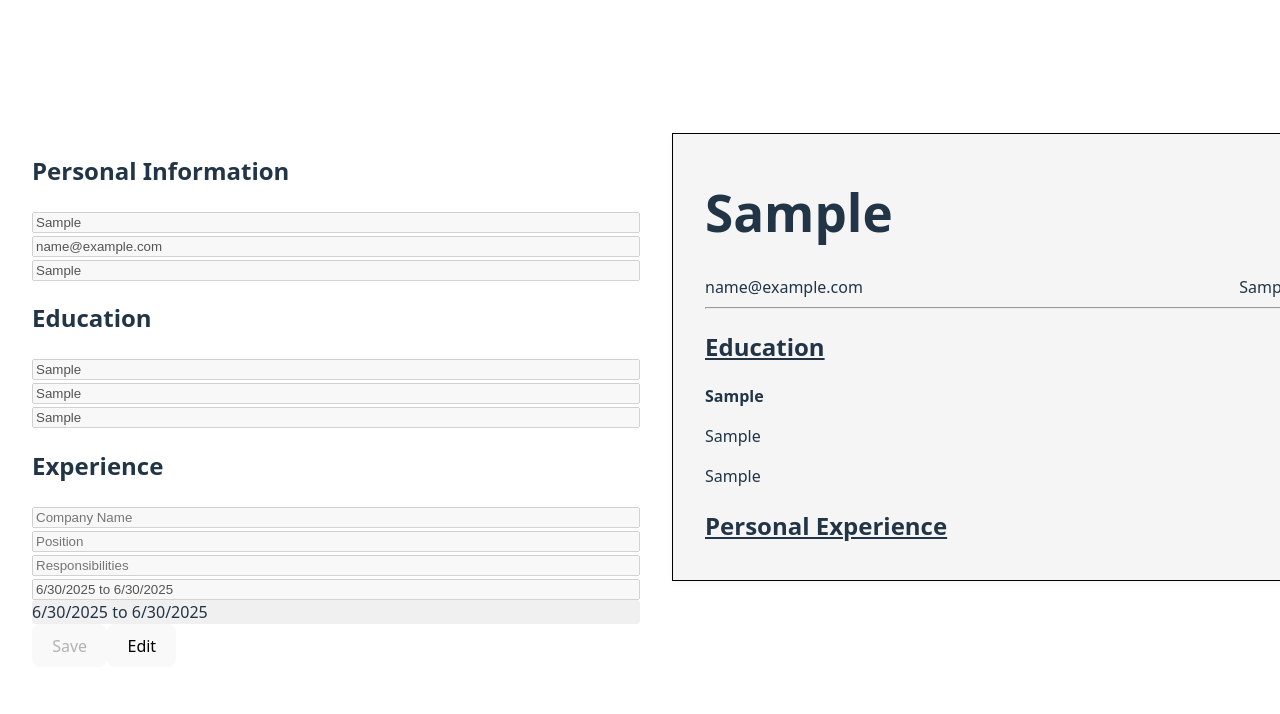
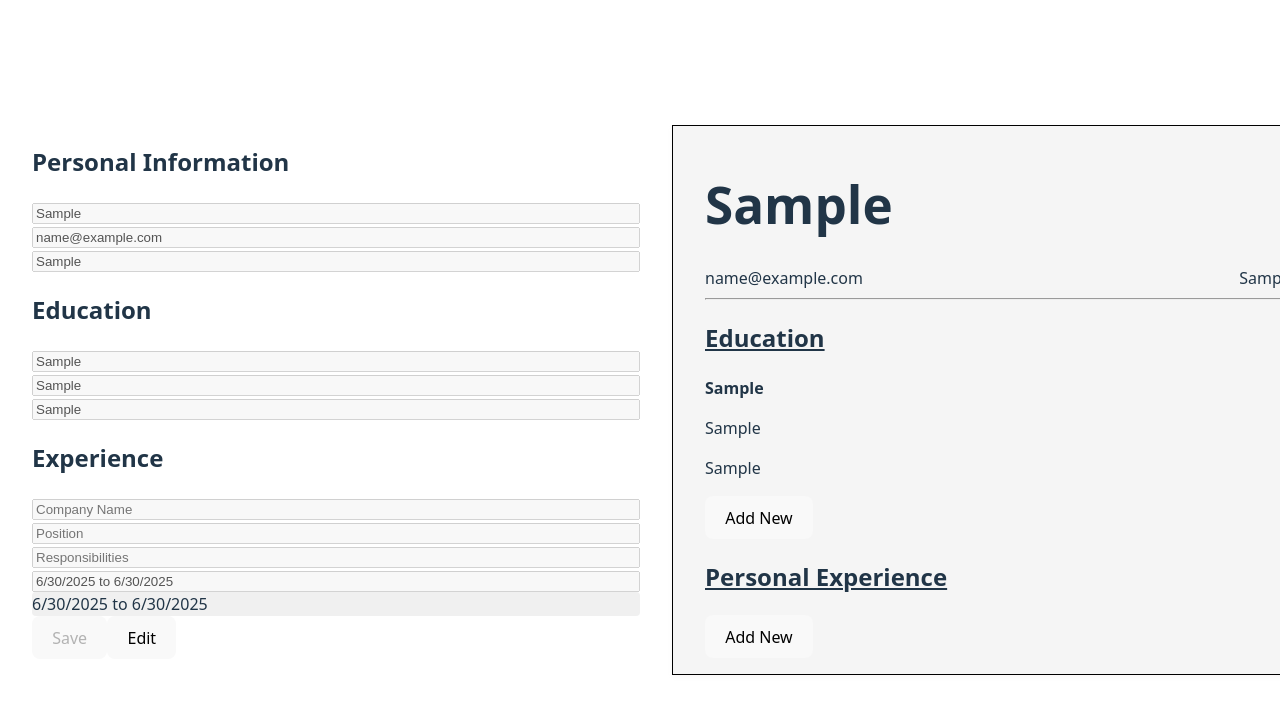
Before and after one commit to Malhar-git/CV-builder, a React (Vite) app: page / in a window 1280 px wide. Both pictures are taken after typing "Sample", "name@example.com", "Sample", "Sample", "Sample", "Sample" into the empty fields and a click on the button "Save". Shown: the top 714 px of the page. Built offline with nearby package versions, Linux system fonts and the light colour scheme.

Commit message:
fix(1):implement independent state variables for Education and PersonalExperience

```diff
--- a/src/App.jsx
+++ b/src/App.jsx
@@ -8,8 +8,13 @@ import { HeaderPreview, Preview } from './components/Preview';
 
 export function App() {
   const [formData, setFormData] = useState({ PersonalInformation: {}, Experience: {}, Education: {} });
+  const [isEditable, setIsEditable] = useState(true);
 
-  const [isEditable, setIsEditable] = useState(true);
+  const [educationCount, setEducationCount] = useState(1);
+  const [experienceCount, setExperienceCount] = useState(1);
+
+  const handleAddEducation = () => setEducationCount(prev => prev + 1);
+  const handleAddExperience = () => setExperienceCount(prev => prev + 1);
 
   const handleSave = () => {
     console.log('Save DATA:', formData);
@@ -37,7 +42,13 @@ export function App() {
     <div id="preview-pg" style={{flex:1}}>
       <HeaderPreview formData={formData}></HeaderPreview>
       <hr></hr>
-      <Preview formData={formData}></Preview>
+      <Preview
+        formData={formData}
+        educationCount={educationCount}
+        experienceCount={experienceCount}
+        onAddEducation={handleAddEducation}
+        onAddExperience={handleAddExperience}
+      />
     </div>
     </div>
   );
--- a/src/components/Preview.jsx
+++ b/src/components/Preview.jsx
@@ -1,49 +1,63 @@
 import "../App.css";
-import "../styles/preview.module.css"
+import styles from "../styles/preview.module.css";
 
-export function HeaderPreview({formData}){
+export function HeaderPreview({formData}) {
     const {PersonalInformation} = formData;
     return (
         <div id="preview-header">
-            {PersonalInformation.name && (<h1 className= "font-bold text-center">{PersonalInformation.name}</h1>)}
-            <div className="flex justify-center items-center gap-5 flex-wrap" style={{display: "flex", justifyContent: "space-between", alignItems:"center"}}>
+            {PersonalInformation.name && (<h1 className="font-bold text-center">{PersonalInformation.name}</h1>)}
+            <div style={{display: "flex", justifyContent: "space-between", alignItems:"center"}}>
                 <div>{PersonalInformation.email}</div>
                 <div>{PersonalInformation.contactNumber}</div>
             </div>
         </div>
     );
 }
-export function Preview({formData}){
-    const {Education, Experience} = formData;
-    return(
-        <div className="styles.preview">
+
+export function Preview({
+  formData,
+  educationCount,
+  experienceCount,
+  onAddEducation,
+  onAddExperience
+}) {
+  const { Education, Experience } = formData;
+  const educationSections = Array.from({ length: educationCount });
+  const personalExperience = Array.from({ length: experienceCount });
+
+  return (
+    <div className={styles.preview}>
+      {educationSections.map((_, idx) => (
+        <div id="education" key={idx}>
+          <h2><u>Education</u></h2>
+          {Education.schoolName && (<b>{Education.schoolName}</b>)}
           <div>
-                <h2><u>Education</u></h2>
-                {Education.schoolName && (<b className="font-itallic text-align-left">{Education.schoolName}</b>)}
-                <div className="flex justify-center items-left gap-5 flex-wrap">
-                    <div className="flex items-center gap-1">
             <p>{Education.fieldOfStudy}</p>
-                    </div>
-                    <div className="flex items-center gap-1">
             <p>{Education.date}</p>
           </div>
+          {idx === educationSections.length - 1 && (
+            <div className="button-education">
+              <button type="button" onClick={onAddEducation}>Add New</button>
             </div>
+          )}
         </div>
+      ))}
+      {personalExperience.map((_, ptr) => (
+        <div id="personalExperience" key={ptr}>
+          <h2><u>Personal Experience</u></h2>
+          {Experience.companyName && (<b>{Experience.companyName}</b>)}
           <div>
-                <h2><u>Personal Experience</u></h2>
-                {Experience.companyName && (<b className="font-itallic text-align-left">{Experience.companyName}</b>)}
-                <div className="flex justify-center items-left gap-5 flex-wrap">
-                    <div className="flex items-center gap-1">
             <p>{Experience.position}</p>
-                    </div>
-                    <div className="flex items-center gap-1">
             <p>{Experience.responsibilities}</p>
-                    </div>
-                    <div className="flex items-center gap-1">
             <p>{Experience.datePeriod}</p>
           </div>
+          {ptr === personalExperience.length - 1 && (
+            <div className="button-experience">
+              <button type="button" onClick={onAddExperience}>Add New</button>
             </div>
+          )}
         </div>
+      ))}
     </div>
-    )
+  );
 }
```
Lines whose indentation alone changed are shown as unchanged.
